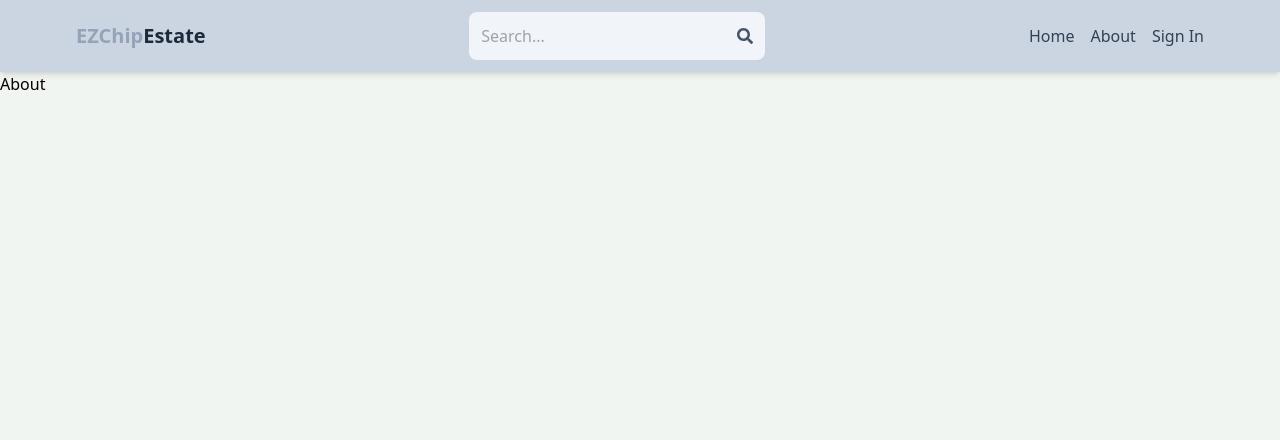
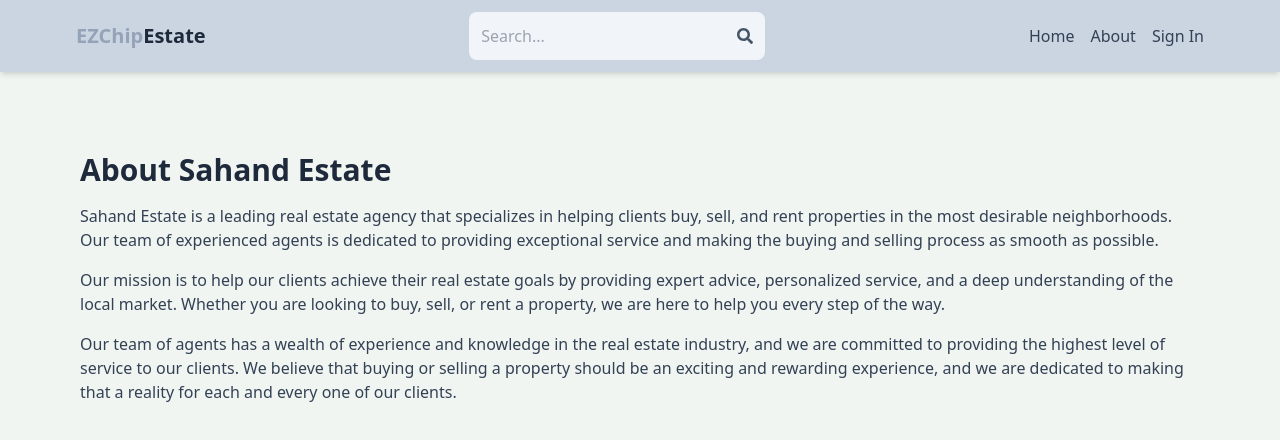
Before and after one commit to desperado420/real_estate, a React (Vite) app in the folder client/: page /about in a window 1280 px wide. Shown: the top 440 px of the page. Built offline with nearby package versions, Linux system fonts and the light colour scheme.

Commit message:
create About page UI

```diff
--- a/client/index.html
+++ b/client/index.html
@@ -1,10 +1,9 @@
-<!doctype html>
+<!DOCTYPE html>
 <html lang="en">
   <head>
     <meta charset="UTF-8" />
-    <link rel="icon" type="image/svg+xml" href="/vite.svg" />
     <meta name="viewport" content="width=device-width, initial-scale=1.0" />
-    <title>EZ Estates</title>
+    <title>EZEstates</title>
   </head>
   <body>
     <div id="root"></div>
--- a/client/src/pages/About.jsx
+++ b/client/src/pages/About.jsx
@@ -1,9 +1,14 @@
 
 
-function About() {
+export default function About() {
   return (
-    <div>About</div>
+    <div className='py-20 px-4 max-w-6xl mx-auto'>
+      <h1 className='text-3xl font-bold mb-4 text-slate-800'>About Sahand Estate</h1>
+      <p className='mb-4 text-slate-700'>Sahand Estate is a leading real estate agency that specializes in helping clients buy, sell, and rent properties in the most desirable neighborhoods. Our team of experienced agents is dedicated to providing exceptional service and making the buying and selling process as smooth as possible.</p>
+      <p className='mb-4 text-slate-700'>
+      Our mission is to help our clients achieve their real estate goals by providing expert advice, personalized service, and a deep understanding of the local market. Whether you are looking to buy, sell, or rent a property, we are here to help you every step of the way.
+      </p>
+      <p className='mb-4 text-slate-700'>Our team of agents has a wealth of experience and knowledge in the real estate industry, and we are committed to providing the highest level of service to our clients. We believe that buying or selling a property should be an exciting and rewarding experience, and we are dedicated to making that a reality for each and every one of our clients.</p>
+    </div>
   )
 }
-
-export default About
```
